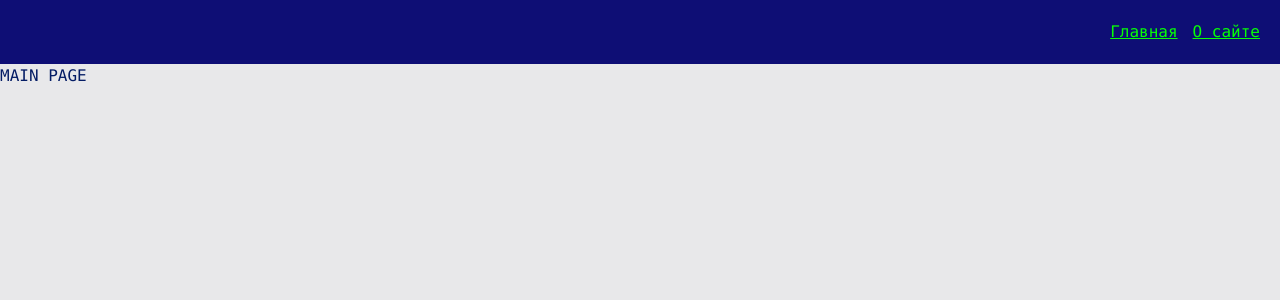
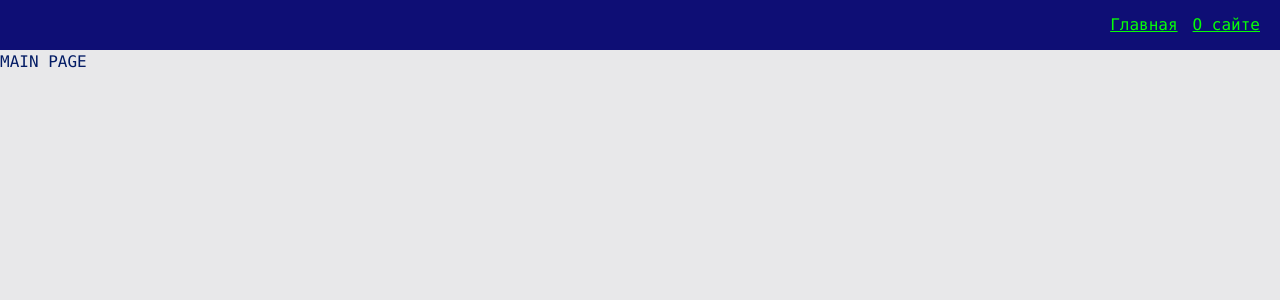
Before and after one commit to Alekskap2021/productionApp, a React app: page / in a window 1280 px wide. Shown: the top 300 px of the page. Built offline with nearby package versions, Linux system fonts and the light colour scheme.

Commit message:
added some global vars && styles

```diff
--- a/src/app/styles/index.scss
+++ b/src/app/styles/index.scss
@@ -9,3 +9,12 @@
   color: var(--primary-color);
   min-height: 100vh;
 }
+
+.content-page {
+  display: flex;
+}
+
+.page-wrapper {
+  padding: 20px;
+  flex: 1 1 auto;
+}
--- a/src/app/styles/variables/global.scss
+++ b/src/app/styles/variables/global.scss
@@ -10,5 +10,7 @@
   --font-l: var(--font-size-l) / var(--font-line-l) var(--font-family-main);
 
   // Размеры
-  --navbar-heigth: 50px;
+  --navbar-height: 50px;
+  --sidebar-width: 300px;
+  --sidebar-width-collapsed: 80px;
 }
```
